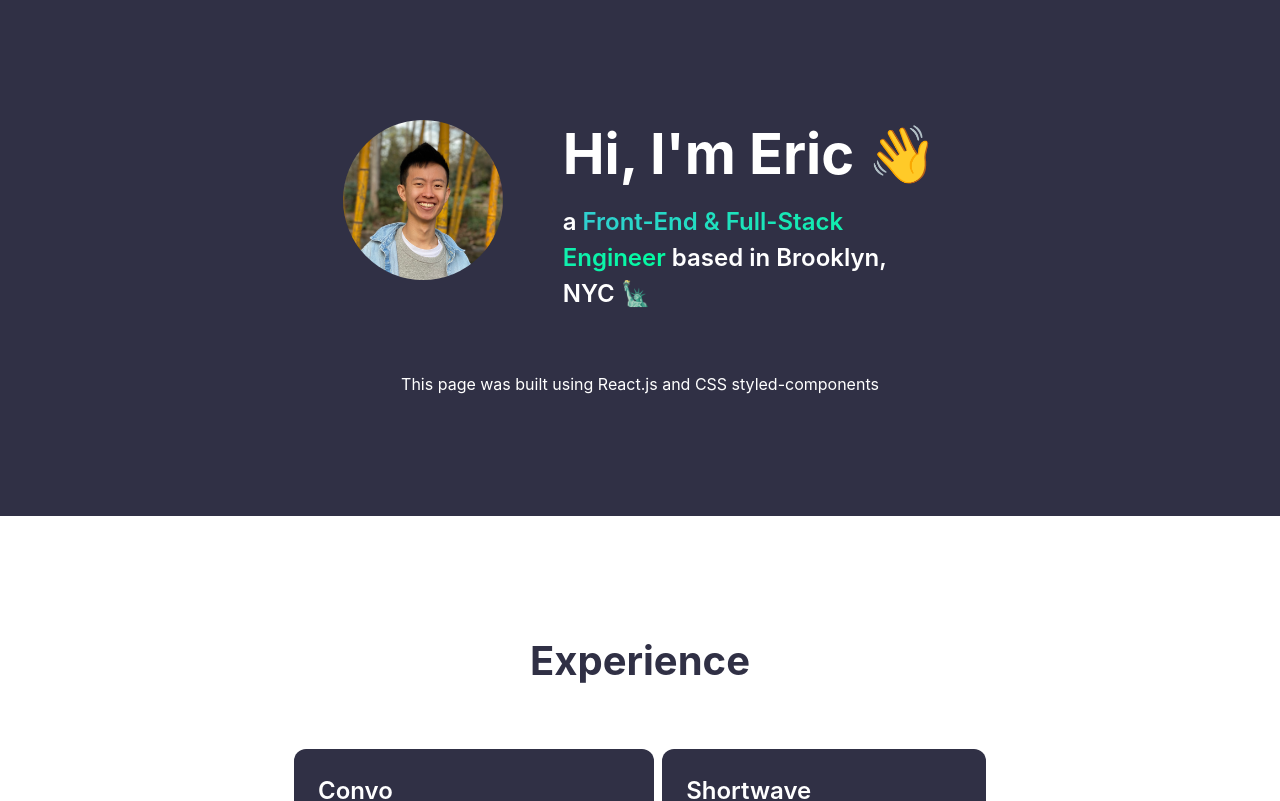
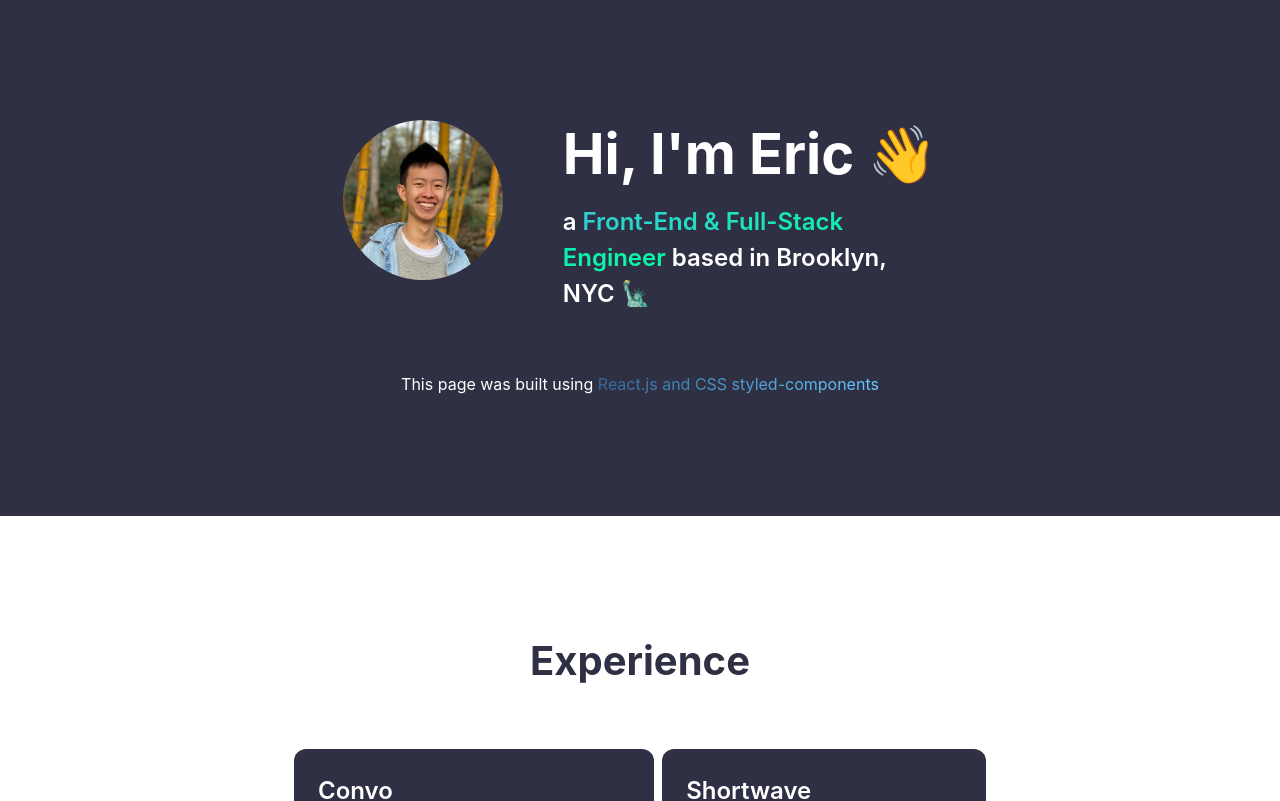
Before and after one commit to erictu22/erictu22.github.io, a React (Create React App) app: page /#/ in a window 1280 px wide. Shown: the top 801 px of the page. Built offline with nearby package versions, Linux system fonts and the light colour scheme.

Commit message:
Link gradient colors

```diff
--- a/src/components/cards.tsx
+++ b/src/components/cards.tsx
@@ -1,5 +1,6 @@
 import { ReactNode } from "react";
 import styled from "styled-components";
+import { darkGradient, lightGradient } from "./typography";
 
 export type Theme = "light" | "dark";
 
@@ -30,8 +31,8 @@ const CardWrapper = styled.div<{ theme?: Theme; width?: number }>`
   &:hover {
     background: ${({ theme }) =>
       theme === "light"
-        ? "linear-gradient(to right, #30cfd0 0%, #03fca1 100%)"
-        : "linear-gradient(to right, #336699 0%, #66ccff 100%)"};
+        ? lightGradient
+        : darkGradient};
     cursor: pointer;
     transform: scale(1.02);
   }
--- a/src/components/typography.tsx
+++ b/src/components/typography.tsx
@@ -1,52 +1,89 @@
-import styled from "styled-components";
+import { ReactNode } from "react";
+import styled, { CSSProperties } from "styled-components";
+import { Theme } from "./cards";
 
+export const lightGradient =
+  "linear-gradient(to right, #30cfd0 0%, #03fca1 100%)";
+export const darkGradient =
+  "linear-gradient(to right, #336699 0%, #66ccff 100%)";
+export const linkGradient =
+  "linear-gradient(to right, #87CEEB 0%, #ADD8E6 100%)";
 interface TextProps {
-    readonly align? : 'start' | 'center';
-    readonly bold? : boolean;
-    readonly color? : string;
+  readonly align?: "start" | "center";
+  readonly bold?: boolean;
+  readonly color?: string;
 }
 
 export const Title = styled.h1<TextProps>`
   margin: 0;
   font-size: 56px;
-  text-align: ${({align}) => align};
-  color: ${({color}) => color};
+  text-align: ${({ align }) => align};
+  color: ${({ color }) => color};
 `;
 
 export const H2 = styled.h2<TextProps>`
   margin: 0;
   font-size: 40px;
-  text-align: ${({align}) => align};
-  color: ${({color}) => color};
+  text-align: ${({ align }) => align};
+  color: ${({ color }) => color};
 `;
 
 export const H3 = styled.h3<TextProps>`
   margin: 0;
   font-size: 24px;
   font-weight: 600;
-  text-align: ${({align}) => align};
+  text-align: ${({ align }) => align};
   line-height: 36px;
-  color: ${({color}) => color};
+  color: ${({ color }) => color};
 `;
 
 export const H4 = styled.h3<TextProps>`
   margin: 0;
   font-size: 20px;
   font-weight: 600;
-  text-align: ${({align}) => align};
-  color: ${({color}) => color};
+  text-align: ${({ align }) => align};
+  color: ${({ color }) => color};
 `;
 
 export const P = styled.p<TextProps>`
   margin: 0;
-  text-align: ${({align}) => align};
-  font-weight: ${({bold}) => bold ? 'bold' : undefined};
+  text-align: ${({ align }) => align};
+  font-weight: ${({ bold }) => (bold ? "bold" : undefined)};
   line-height: 24px;
 `;
 
-export const GradientSpan = styled.span`
+export const ThemedGradientSpan: React.FC<{
+  children?: ReactNode;
+  theme: Theme;
+  style?: CSSProperties;
+}> = ({ children, theme, style }) => {
+  return (
+    <GradientSpan
+      gradient={theme === "light" ? lightGradient : darkGradient}
+      style={style}
+    >
+      {children}
+    </GradientSpan>
+  );
+};
+
+export const GradientSpan = styled.span<{ gradient: string }>`
   display: inline;
-  background: linear-gradient(to right, #30cfd0 0%, #03fca1 100%);
+  background: ${({ gradient }) => gradient};
   -webkit-background-clip: text;
   -webkit-text-fill-color: transparent;
 `;
+
+export const LinkSpan: React.FC<{ children?: ReactNode; url: string }> = ({
+  children,
+  url,
+}) => {
+  return (
+    <ThemedGradientSpan
+      theme="dark"
+      style={{ cursor: "pointer" }}
+    >
+      {children}
+    </ThemedGradientSpan>
+  );
+};
--- a/src/pages/Home.tsx
+++ b/src/pages/Home.tsx
@@ -3,7 +3,7 @@ import { Card, Theme } from "../components/cards";
 import CircleImage from "../components/circleImage";
 import { FlexColumn, FlexRow } from "../components/flex";
 import { Socials } from "../components/socials";
-import { GradientSpan, H2, H3, H4, P, Title } from "../components/typography";
+import { ThemedGradientSpan, H2, H3, H4, LinkSpan, P, Title } from "../components/typography";
 import { useIsMobileLayout } from "../hooks/useIsMobileLayout";
 
 export function Home() {
@@ -43,7 +43,7 @@ const HeaderSection = () => {
           <H3
             style={{ maxWidth: isMobileLayout ? 340 : 368, textAlign: "start" }}
           >
-            a <GradientSpan>Front-End & Full-Stack Engineer</GradientSpan> based
+            a <ThemedGradientSpan theme='light'>Front-End & Full-Stack Engineer</ThemedGradientSpan> based
             in Brooklyn, NYC 🗽
           </H3>
         </FlexColumn>
@@ -55,7 +55,7 @@ const HeaderSection = () => {
           width: isMobileLayout ? 280 : undefined,
         }}
       >
-        <P>This page was built using React.js and CSS styled-components</P>
+        <P>This page was built using <LinkSpan url='https://github.com/erictu22/erictu22.github.io'>React.js and CSS styled-components</LinkSpan></P>
       </FlexRow>
     </SectionWrapper>
   );
```
